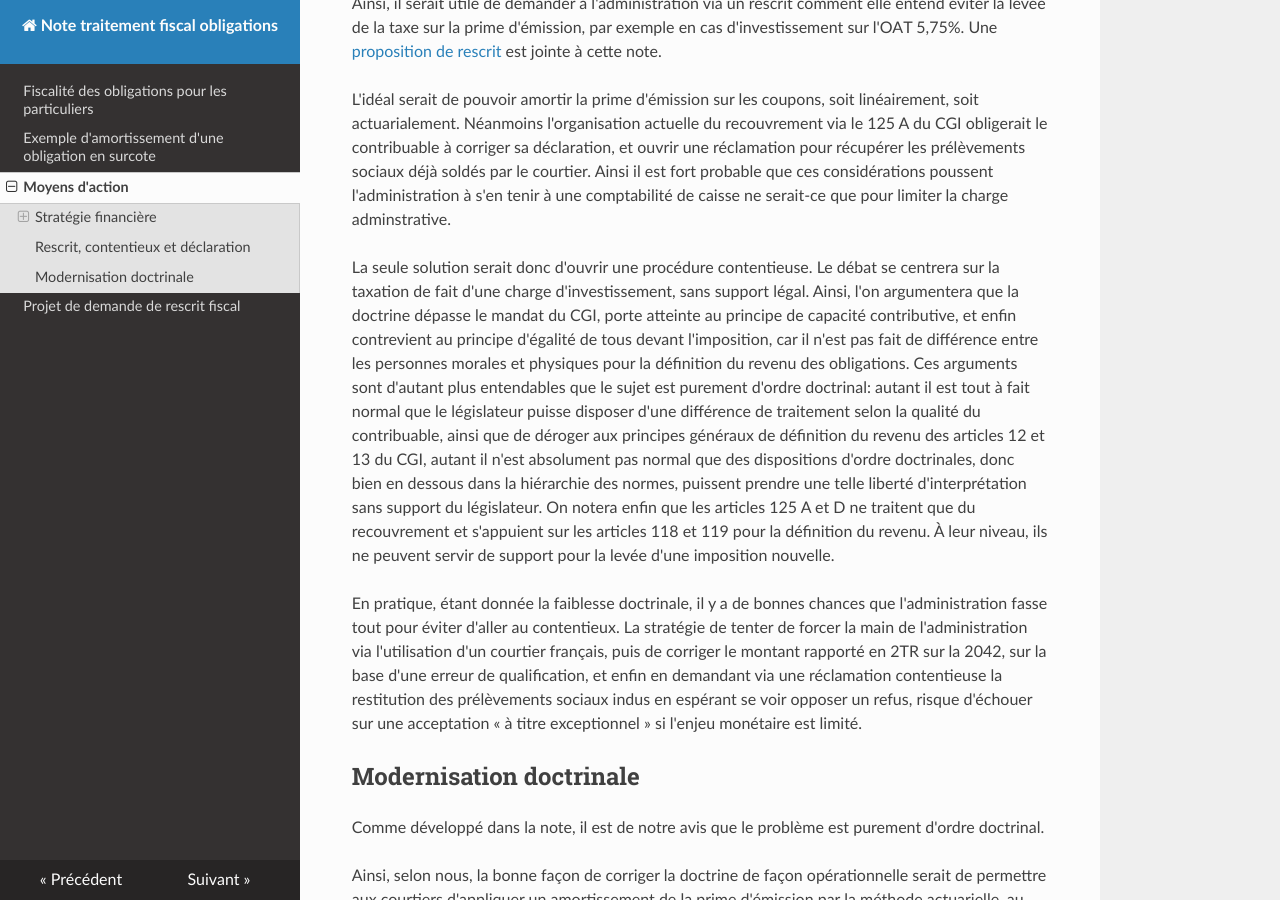
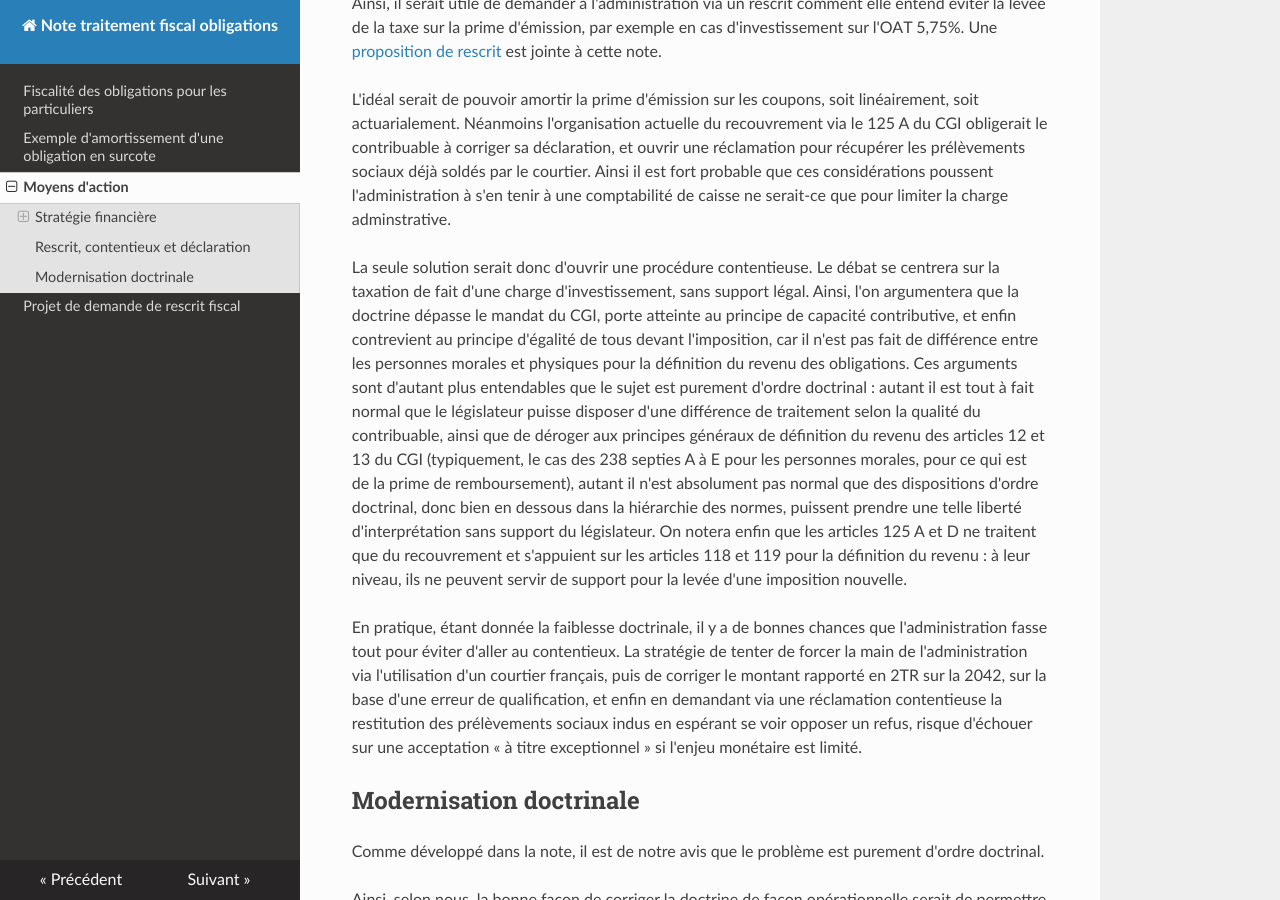
Before and after one commit to ConscritNeuneu/note-traitement-fiscal-obligations, an MkDocs documentation site: the page built from docs/moyens_action.md, in a window 1280 px wide and 900 px high, scrolled down 1556 px. Built offline with MkDocs 1.6.1, drawn with Linux system fonts in a browser that asks for light colours; nearby versions of some CDN libraries.

Commit message:
Reformulation + précision moyens d'action

```diff
--- a/docs/moyens_action.md
+++ b/docs/moyens_action.md
@@ -91,16 +91,18 @@ porte atteinte au principe de capacité contributive, et enfin contrevient au
 principe d'égalité de tous devant l'imposition, car il n'est pas fait de
 différence entre les personnes morales et physiques pour la définition du
 revenu des obligations. Ces arguments sont d'autant plus entendables que le
-sujet est purement d'ordre doctrinal: autant il est tout à fait normal que
+sujet est purement d'ordre doctrinal : autant il est tout à fait normal que
 le législateur puisse disposer d'une différence de traitement selon la
-qualité du contribuable, ainsi que de déroger aux principes généraux de définition
-du revenu des articles 12 et 13 du CGI, autant il n'est absolument pas
-normal que des dispositions d'ordre doctrinales, donc bien en dessous dans
-la hiérarchie des normes, puissent prendre une telle liberté
-d'interprétation sans support du législateur. On notera enfin que les
-articles 125 A et D ne traitent que du recouvrement et s'appuient sur les
-articles 118 et 119 pour la définition du revenu. À leur niveau, ils ne
-peuvent servir de support pour la levée d'une imposition nouvelle.
+qualité du contribuable, ainsi que de déroger aux principes généraux de
+définition du revenu des articles 12 et 13 du CGI (typiquement, le cas des
+238 septies A à E pour les personnes morales, pour ce qui est de la prime de
+remboursement), autant il n'est absolument pas normal que des dispositions
+d'ordre doctrinal, donc bien en dessous dans la hiérarchie des normes,
+puissent prendre une telle liberté d'interprétation sans support du
+législateur. On notera enfin que les articles 125 A et D ne traitent que du
+recouvrement et s'appuient sur les articles 118 et 119 pour la définition du
+revenu : à leur niveau, ils ne peuvent servir de support pour la levée d'une
+imposition nouvelle.
 
 En pratique, étant donnée la faiblesse doctrinale, il y a de bonnes chances
 que l'administration fasse tout pour éviter d'aller au contentieux. La
```
